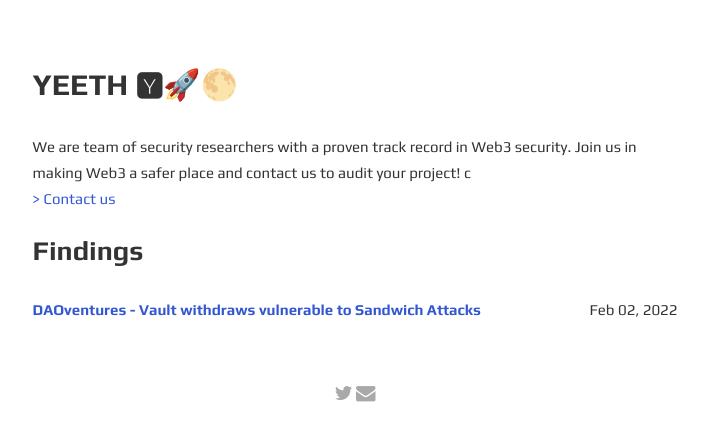
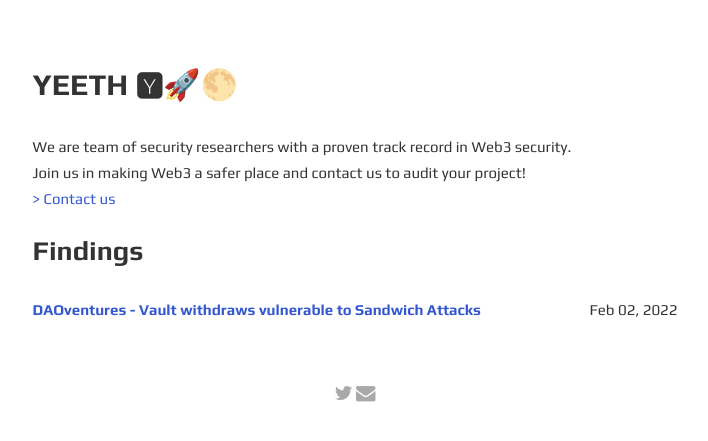
Before and after one commit to alejandro-n-rivera/yeeth.xyz, a Jekyll site: the page built from index.html, in a window 1280 px wide. Shown: the top 441 px of the page, without its empty margins (285-993 px from the left). Built offline with Jekyll 4.4.1, drawn with Linux system fonts in a browser that asks for light colours.

```diff
--- a/_config.yml
+++ b/_config.yml
@@ -2,7 +2,8 @@ site: Yeeth
 title: Yeeth Security
 greetings: Yeeth 🆈🚀🌕
 description: >-
-  We are team of security researchers with a proven track record in Web3 security.                   Join us in making Web3 a safer place and contact us to audit your project! c
+  We are team of security researchers with a proven track record in Web3 security. </br>
+  Join us in making Web3 a safer place and contact us to audit your project!
 lang: en-US
 timezone:  Europe/Rome
 repo: https://github.com/p0wex/Gesko # site repo [optional]
```
